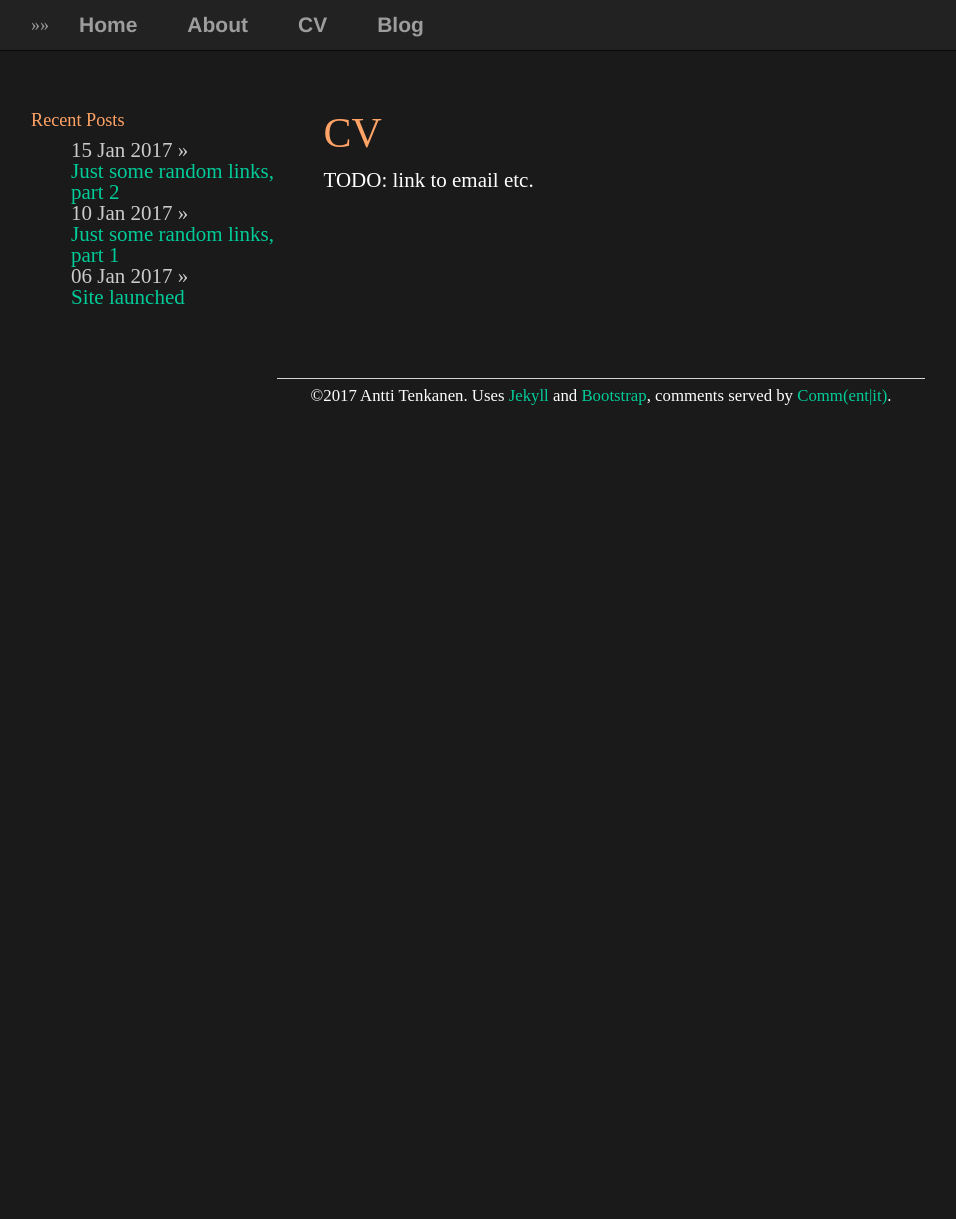
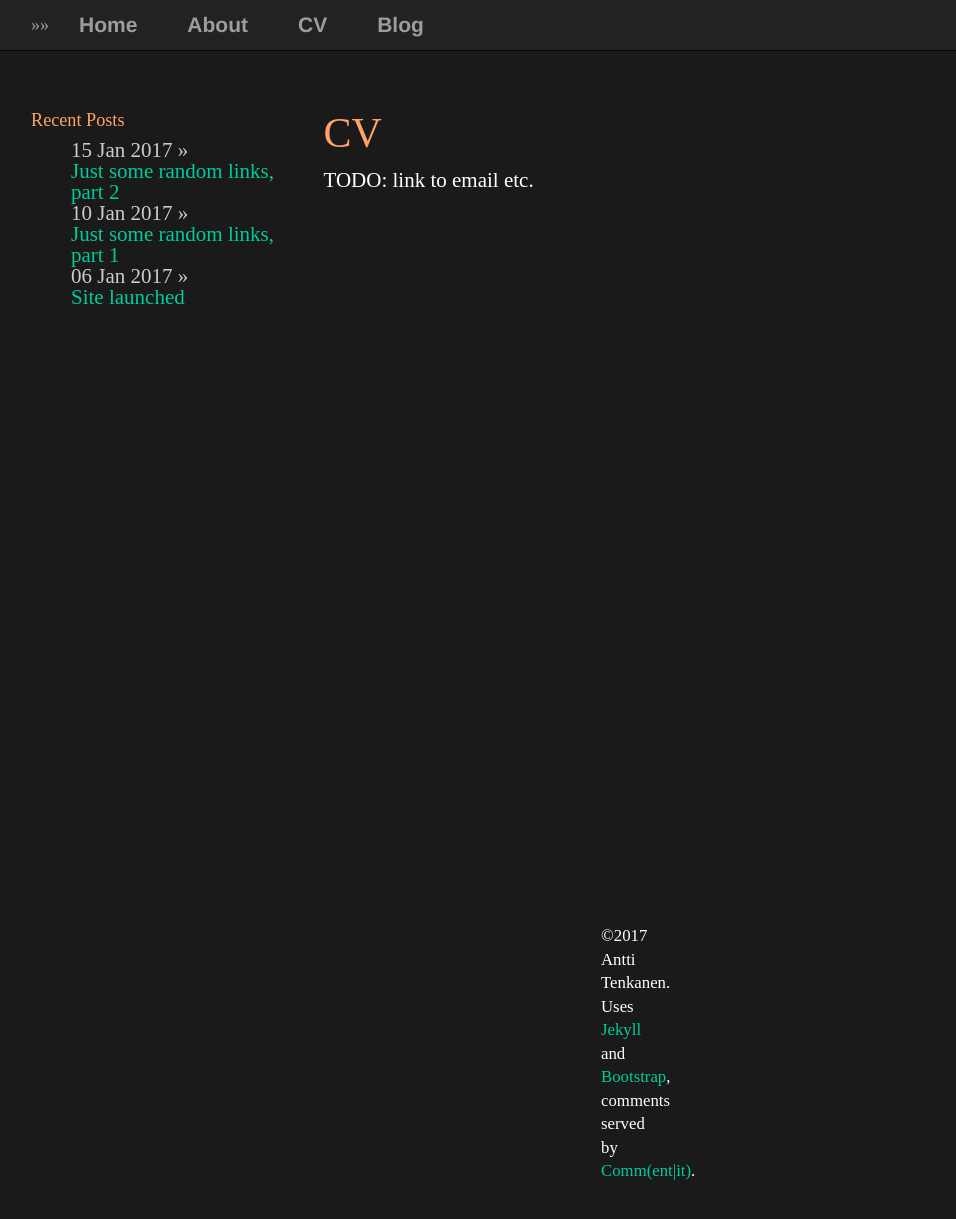
Before and after one commit to plantecophys/plantecophys, a Jekyll site: the page built from cv/index.html, in a window 1280 px wide and 1400 px high. Shown: the top 1219 px of the window, without its empty margins (39-995 px from the left). Built offline with Jekyll 4.4.1, drawn with Linux system fonts in a browser that asks for light colours.

Commit message:
Update main.css

```diff
--- a/css/main.css
+++ b/css/main.css
@@ -122,14 +122,13 @@
 .footerclass{
     margin: auto;
     width: 60%;
-    padding: 60px;
+    padding: 600px;
 }
 footer {
     border-top: 1px solid #d5d5d5;
     font-size: .8em;
     text-align: center;
     padding-top: 5px;
-    margin: 0px;
 }
 nav ul, footer ul {
     font-family:'Helvetica', 'Arial', 'Sans-Serif';
```
